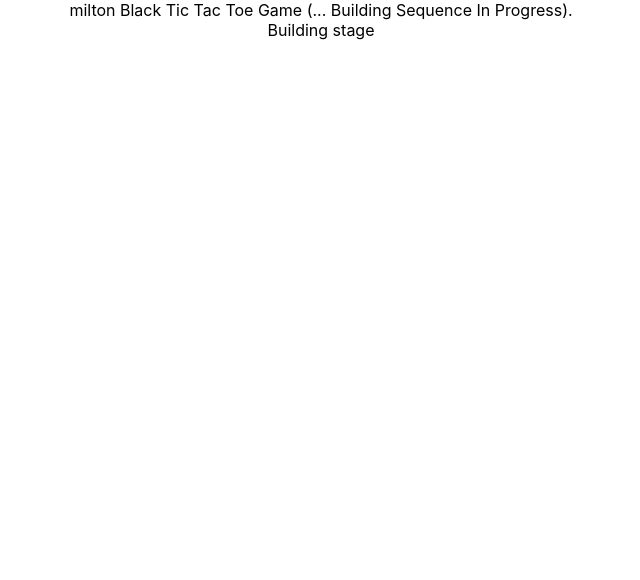
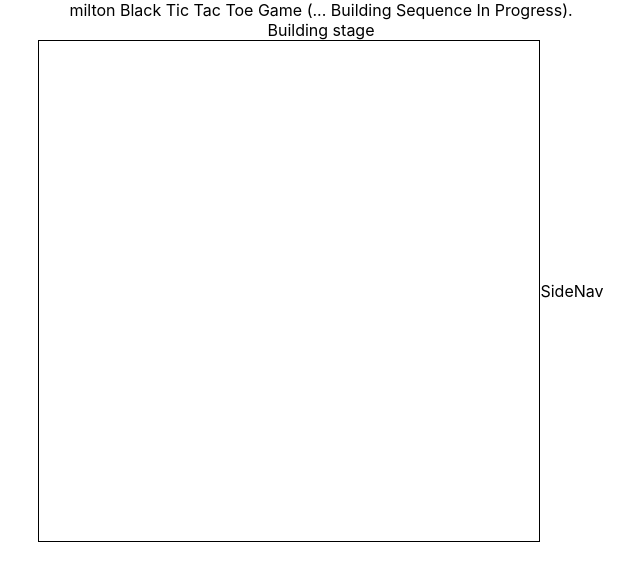
Before and after one commit to ArziBlack/tic-tac-toe-frontend, a React (Create React App) app: page / in a window 1280 px wide. Shown: the top 580 px of the page, without its empty margins (319-959 px from the left). Built offline with nearby package versions, Linux system fonts and the light colour scheme.

Commit message:
setting up resources...

```diff
--- a/src/App.css
+++ b/src/App.css
@@ -1,38 +1,24 @@
+body{
+  padding: 0;
+  margin: 0;
+}
+
 .App {
   text-align: center;
+  width:100vw;
 }
 
-.App-logo {
-  height: 40vmin;
-  pointer-events: none;
+.game{
+  width:100%;
+  display:flex;
+  justify-content:center;
+  align-items: center;
 }
 
-@media (prefers-reduced-motion: no-preference) {
-  .App-logo {
-    animation: App-logo-spin infinite 20s linear;
-  }
+.board{
+  width:500px;
+  height:500px;
+  background-color: aqamarine;
+  border: 1px solid black;
+  display: flex;
 }
-
-.App-header {
-  background-color: #282c34;
-  min-height: 100vh;
-  display: flex;
-  flex-direction: column;
-  align-items: center;
-  justify-content: center;
-  font-size: calc(10px + 2vmin);
-  color: white;
-}
-
-.App-link {
-  color: #61dafb;
-}
-
-@keyframes App-logo-spin {
-  from {
-    transform: rotate(0deg);
-  }
-  to {
-    transform: rotate(360deg);
-  }
-}
--- a/src/App.js
+++ b/src/App.js
@@ -1,10 +1,12 @@
 import './App.css';
+import Game from './pages/Game';
 
 function App() {
   return (
     <div className="App">
       milton Black Tic Tac Toe Game (... Building Sequence In Progress). <br/>
       Building stage
+      <Game/>
     </div>
   );
 }
--- /dev/null
+++ b/src/components/SideNav.jsx
@@ -0,0 +1,9 @@
+import React from 'react'
+
+const SideNav = () => {
+  return (
+    <div>SideNav</div>
+  )
+}
+
+export default SideNav
--- /dev/null
+++ b/src/pages/Game.jsx
@@ -0,0 +1,16 @@
+import React, { useState } from 'react'
+import SideNav from '../components/SideNav'
+
+const Game = () => {
+    const [board, setBoard] = useState(["","","","","","","","",""]);
+  return (
+    <div className='game'>
+        <div className='board'>
+
+        </div>
+        <SideNav/>
+    </div>
+  )
+}
+
+export default Game
```
